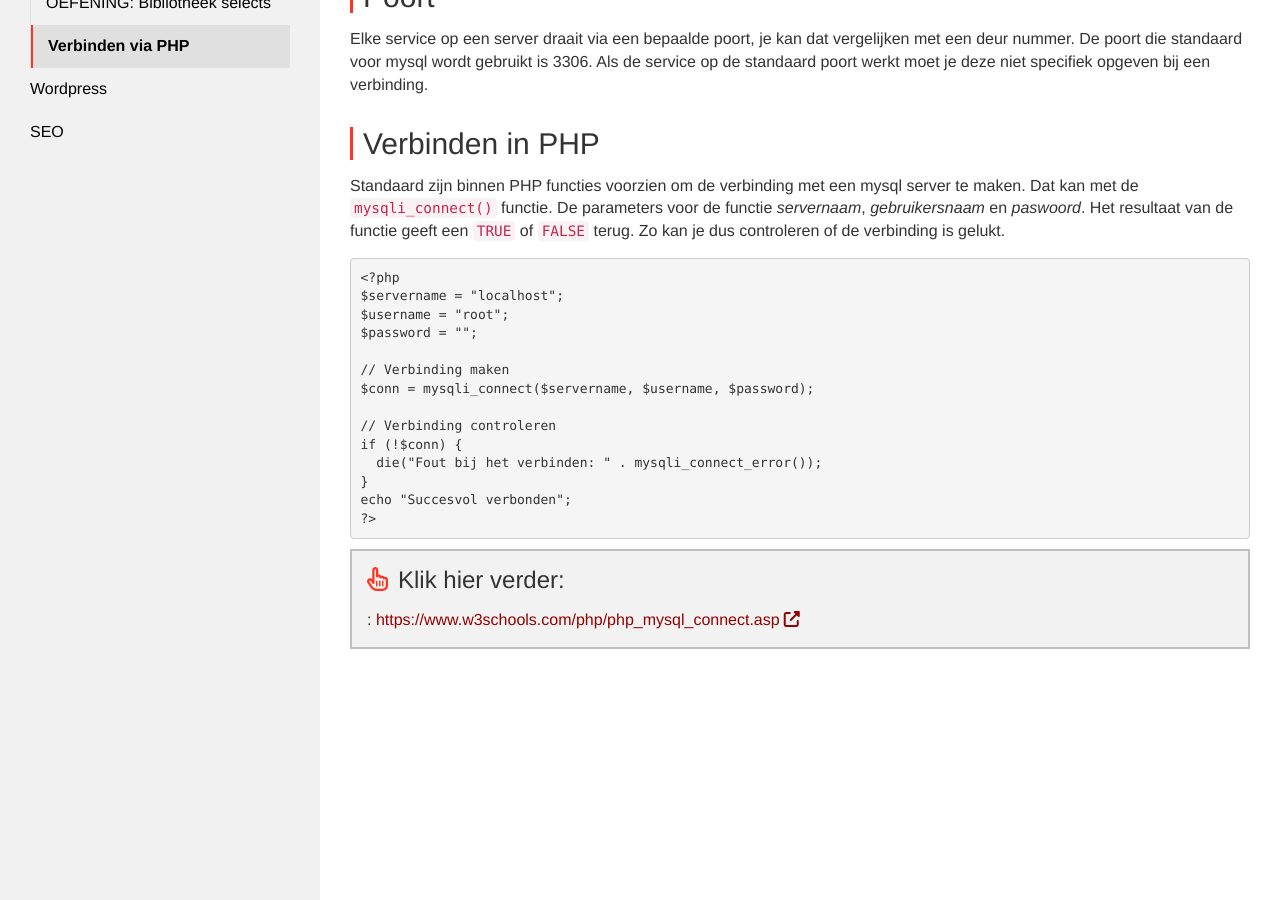
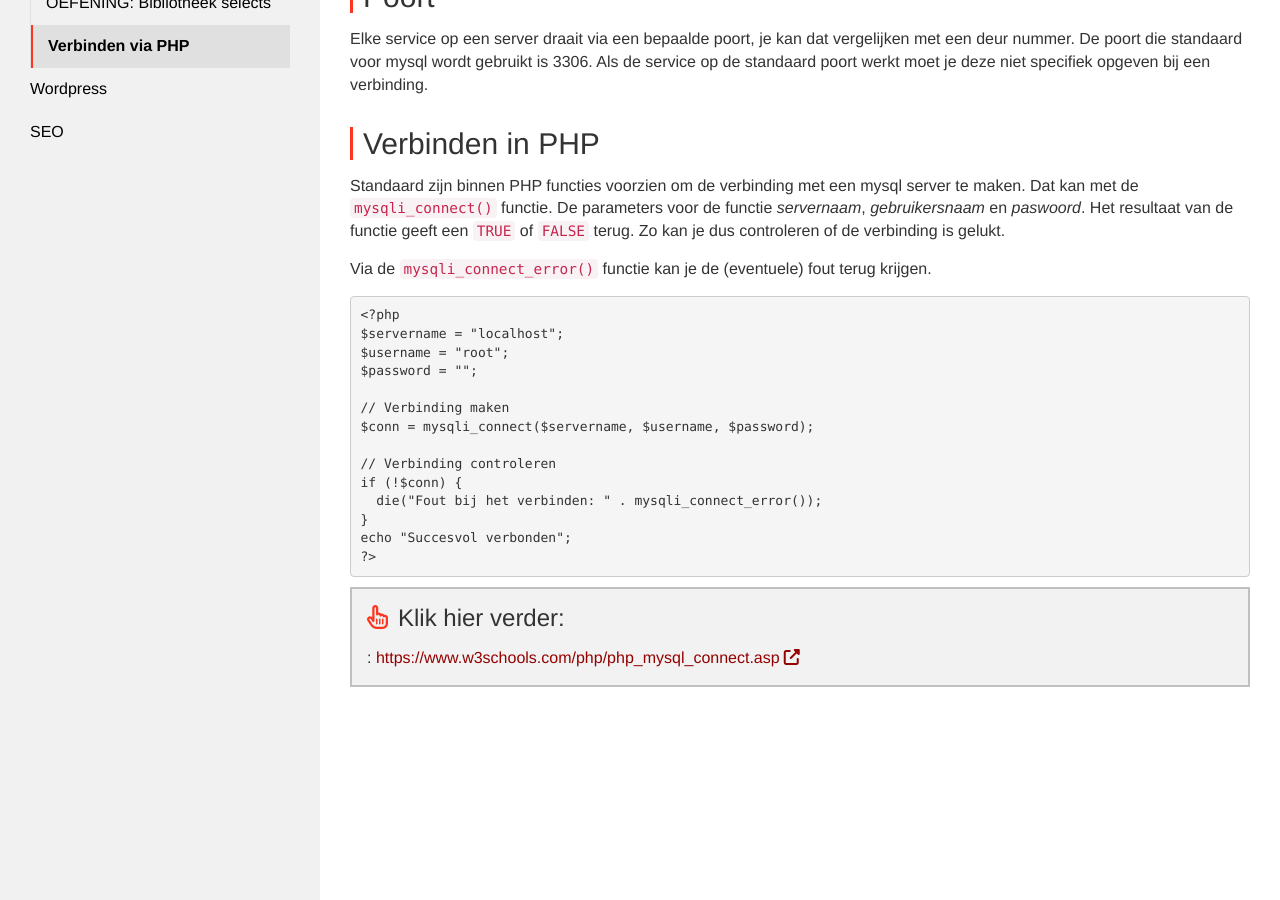
Before and after one commit to Syntra-Brussel/dynamische-webtechnieken, a Jekyll site: the page built from mysql/php-verbinden.md, in a window 1280 px wide and 900 px high, scrolled down 564 px. Built offline with Jekyll 4.4.1, drawn with Linux system fonts in a browser that asks for light colours; nearby versions of some CDN libraries; a script that is not in the unit is left out.

Commit message:
Update php-verbinden.md

```diff
--- a/mysql/php-verbinden.md
+++ b/mysql/php-verbinden.md
@@ -28,6 +28,8 @@ Elke service op een server draait via een bepaalde poort, je kan dat vergelijken
 
 Standaard zijn binnen PHP functies voorzien om de verbinding met een mysql server te maken. Dat kan met de <code>mysqli_connect()</code> functie. De parameters voor de functie <em>servernaam</em>, <em>gebruikersnaam</em> en <em>paswoord</em>. Het resultaat van de functie geeft een <code>TRUE</code> of <code>FALSE</code> terug. Zo kan je dus controleren of de verbinding is gelukt.
 
+Via de <code>mysqli_connect_error()</code> functie kan je de (eventuele) fout terug krijgen.
+
 <pre>
 &lt;?php
 $servername = "localhost";
```
